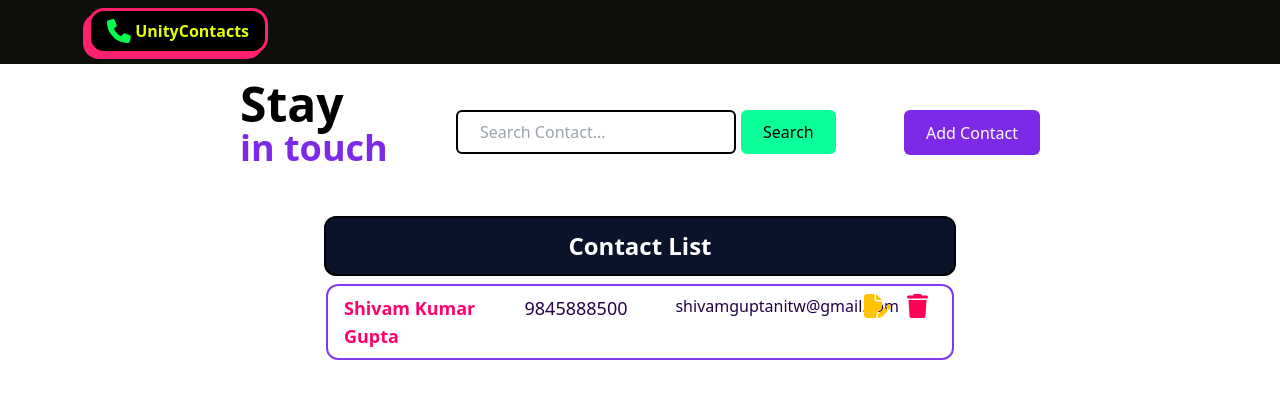
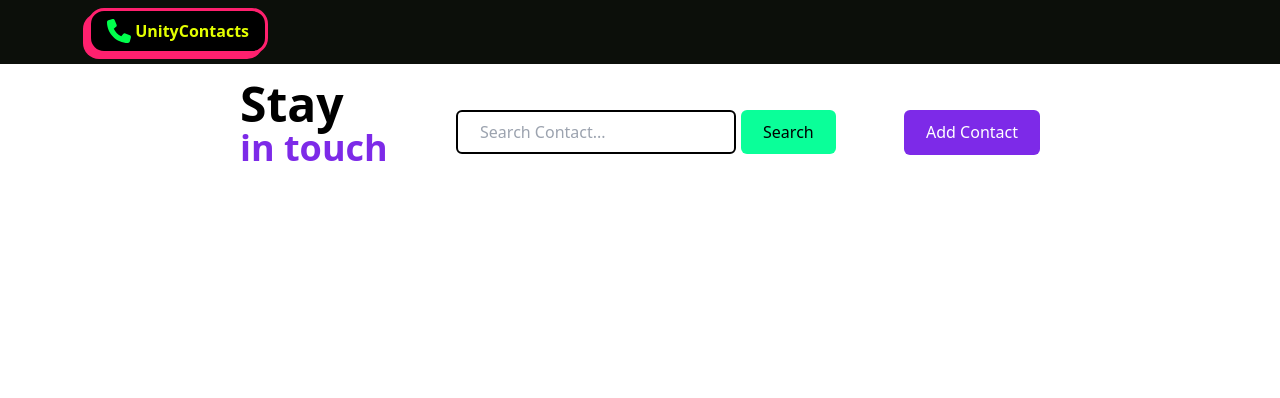
Before and after one commit to black-sheepp/my-contact-app-Unity-Contact, a React (Create React App) app: page / in a window 1280 px wide. Shown: the top 398 px of the page. Built offline with nearby package versions, Linux system fonts and the light colour scheme.

Commit message:
Router, Routes and Route is setup successfully.

```diff
--- a/src/App.js
+++ b/src/App.js
@@ -1,29 +1,20 @@
 import "./App.css";
+import { BrowserRouter as Router, Routes, Route } from "react-router-dom";
+import Nav from "./Components/Nav";
 import ContactList from "./Components/ContactList";
-import CreateNewContactButton from "./Components/CreateNewContactButton";
-import Nav from "./Components/Nav";
-
+import FormContact from "./Components/FormContact";
 
 function App() {
 	return (
 		<div>
-			<div className='contact-app-header'>
-				<Nav />
-				<div className='ml-60 mr-60 mt-4 flex justify-between'>
-					<div>
-						<p className='text-black text-5xl font-bold'>Stay</p>
-						<p className='text-4xl font-bold text-[#7d2ae8]'>in touch</p>
-					</div>
-					<div>
-						<input type='text' placeholder='Search Contact...' className='search-input' />
-						<button type='submit' className='search-btn'>
-							Search
-						</button>
-					</div>
-					<CreateNewContactButton />
-				</div>
-				<ContactList />
-			</div>
+			<Router>
+				<Routes>
+					<Route path='/' element={<Nav />}>
+						<Route path='/contactlist' element={<ContactList />} />
+						<Route path='/add-contact' element={<FormContact />} />
+					</Route>
+				</Routes>
+			</Router>
 		</div>
 	);
 }
--- a/src/Components/ContactList.jsx
+++ b/src/Components/ContactList.jsx
@@ -1,27 +1,32 @@
 import { FontAwesomeIcon } from "@fortawesome/react-fontawesome";
-import { faFilePen, faTrash } from "@fortawesome/free-solid-svg-icons";
+import { faFilePen, faTrash, faBookOpenReader } from "@fortawesome/free-solid-svg-icons";
+
+import React from "react";
+import { Link } from "react-router-dom";
 
 const ContactList = () => {
 	return (
 		<div className='flex flex-col mt-6 '>
 			<div className='flex justify-center m-2'>
 				<div className='flex bg-[#0b132b] justify-center text-white text-2xl w-1/2  py-3 rounded-xl border-solid border-2 border-black'>
-                         <h2 className="font-bold">Contact List</h2>
+					<h2 className='font-bold text-[#ffea00]'>Contact List</h2>
 				</div>
 			</div>
 			<div className='flex justify-center mb-1 mx-3'>
 				<div className='bg-white w-1/2 justify-between flex px-4 py-2 rounded-xl border-solid border-2 border-[#8338ec]'>
-                         <p className='text-lg text-[#ff006e] font-bold w-1/4'>Shivam Kumar Gupta</p>
-                         <p className='text-lg text-[#240046] w-1/5'>9845888500</p>
-                         <p className=' text-[#240046] w-1/4'>shivamguptanitw@gmail.com</p>
+					<p className='text-lg text-[#ff218c] font-bold w-1/4'>Shivam Kumar Gupta</p>
+					<p className='text-lg text-[#2d00f7] w-1/5'>9845888500</p>
+					<p className=' text-[#7d8597] w-1/4'>shivamguptanitw@gmail.com</p>
 					<div className='flex justify-between'>
-                              <FontAwesomeIcon
-                                   icon={faFilePen}
-                                   size='xl'
-                                   style={{ color: "#ffc300" }}
-                                   className='mx-2'
-                              />
+                              <Link>
+                              <FontAwesomeIcon icon={faBookOpenReader} size='xl' style={{color: "#1f5131",}} className='mx-2'/>
+                              </Link>
+                              <Link>
+						<FontAwesomeIcon icon={faFilePen} size='xl' style={{ color: "#ff6f59" }} className='mx-2'/>
+                              </Link>
+                              <Link>
 						<FontAwesomeIcon icon={faTrash} size='xl' style={{ color: "#ff0054" }} className='mx-2' />
+                              </Link>
 					</div>
 				</div>
 			</div>
--- a/src/Components/CreateNewContactButton.jsx
+++ /dev/null
@@ -1,23 +0,0 @@
-import React from "react";
-import { useState } from "react";
-import FormContact from "./FormContact";
-
-const CreateNewContactButton = () => {
-	const [showComponent, setShowComponent] = useState(false);
-
-	const handleButtonClick = () => {
-		setShowComponent(true);
-	};
-
-	return (
-		<div className=''>
-			<button className='button' onClick={handleButtonClick}>
-				Add Contact
-			</button>
-
-			<div className='w-full'>{showComponent && <FormContact />}</div>
-		</div>
-	);
-};
-
-export default CreateNewContactButton;
--- a/src/Components/Nav.jsx
+++ b/src/Components/Nav.jsx
@@ -1,12 +1,35 @@
-import React from 'react'
-import Logo from './Logo'
+import React from "react";
+import Logo from "./Logo";
+import { Link, Outlet } from "react-router-dom";
 
 const Nav = () => {
-  return (
-    <div className=' bg-[#0c0f0a] w-full h-16 pl-20 pr-20'>
-        <Logo/>
-    </div>
-  )
-}
+	return (
+		<div>
+			<div className=' bg-[#0c0f0a] w-full h-16 pl-20 pr-20'>
+				<Link to={'/'}>
+				<Logo />
+				</Link>
+			</div>
+			<div className='contact-app-header'>
+				<div className='ml-60 mr-60 mt-4 flex justify-between'>
+					<div>
+						<p className='text-black text-5xl font-bold'>Stay</p>
+						<p className='text-4xl font-bold text-[#7d2ae8]'>in touch</p>
+					</div>
+					<div>
+						<input type='text' placeholder='Search Contact...' className='search-input' />
+						<button type='submit' className='search-btn'>
+							Search
+						</button>
+					</div>
+					<Link to={'/add-contact'} className='button'>
+						Add Contact
+					</Link>
+				</div>
+			</div>
+			<Outlet />
+		</div>
+	);
+};
 
-export default Nav
+export default Nav;
--- /dev/null
+++ b/src/Components/ViewContact.jsx
@@ -0,0 +1,11 @@
+import React from 'react'
+
+const ViewContact = () => {
+  return (
+    <div>
+      View Contact
+    </div>
+  )
+}
+
+export default ViewContact
```
Lines whose indentation alone changed are shown as unchanged.
